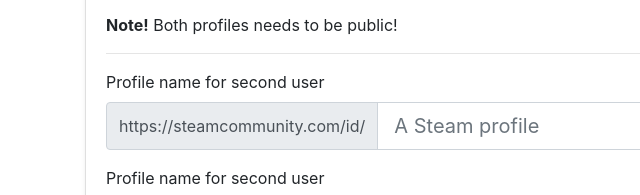
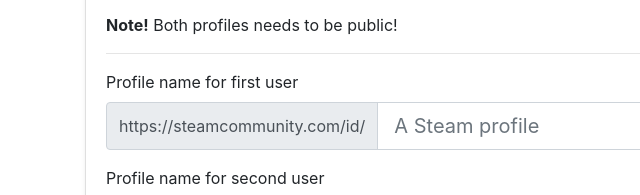
Before and after one commit to rattmuffen/Steam-with-Friends, a website: page public/index.html in a window 1280 px wide. Shown: the part 180-375 px from the top of the page, 0-640 px from the left. Drawn offline with nearby package versions, Linux system fonts and the light colour scheme.

Commit message:
Fixed typo

```diff
--- a/public/index.html
+++ b/public/index.html
@@ -66,7 +66,7 @@
 					<hr>
 					<form class="form-validate" novalidate ng-submit="getGames()">
 						<div class="form-group">
-							<label for="user1Input">Profile name for second user</label>
+							<label for="user1Input">Profile name for first user</label>
 							<div class="input-group">
 								<div class="input-group-prepend">
 									<span class="input-group-text">
```
